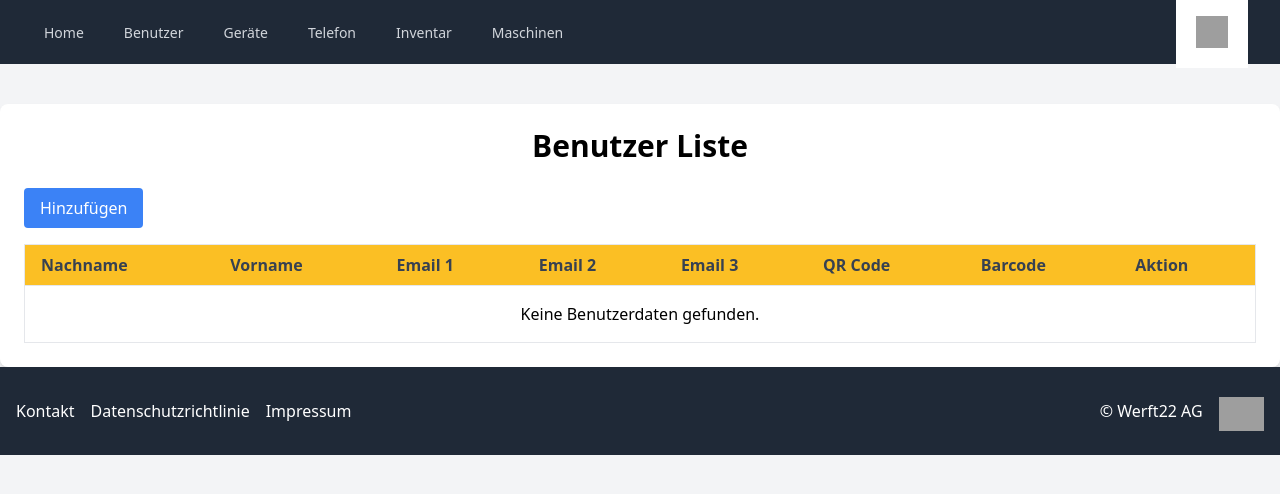
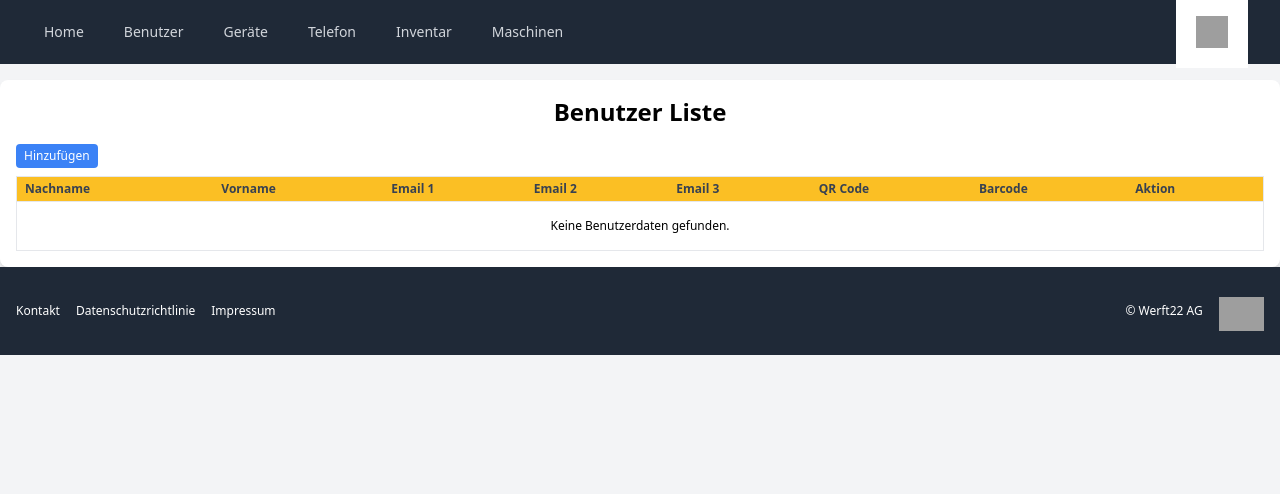
Before and after one commit to Werfter22/IPA-Vorprojekt, a PHP site: page /Users/users.php in a window 1280 px wide. Shown: the top 494 px of the page. Run offline with PHP 8.4, Linux system fonts and the light colour scheme; data that the repository does not hold is empty; some libraries are stand-ins or nearby versions; grey boxes are pictures that could not be loaded.

Commit message:
Fontend anpassung bei der Layout grösse und dem Platz  und Edit Stift anpassung

```diff
--- a/Frontend/Machines/machines.php
+++ b/Frontend/Machines/machines.php
@@ -34,13 +34,13 @@ function fetch_machines_from_api() {
 $machines = fetch_machines_from_api();
 ?>
 
-<div class="container mx-auto mt-10 p-6 bg-white shadow-md rounded-lg">
+<div class="container mx-auto mt-4 p-4 bg-white shadow-md rounded-lg">
     <h1 class="text-3xl font-bold text-center mb-6">Maschinen Liste</h1>
 
     <button class="bg-blue-500 text-white py-2 px-4 rounded hover:bg-blue-600 mb-4" onclick="window.location.href='create_machines.php'">Hinzufügen</button>
 
     <div class="overflow-x-auto">
-        <table class="min-w-full bg-white border border-gray-200 rounded-lg">
+        <table class="min-w-full bg-white border border-gray-200 rounded-lg text-xs">
             <thead class="bg-yellow-400">
                 <tr>
                     <th class="py-2 px-2 md:px-4 border-b text-left text-gray-700">Machine Liste ID</th>
--- a/Frontend/Users/users.php
+++ b/Frontend/Users/users.php
@@ -13,46 +13,42 @@
     <title>Benutzer Liste</title>
 </head>
 
-<body class="bg-gray-100 font-sans">
+<body class="bg-gray-100 font-sans text-xs">
 
 <?php
-// Include the navigation bar
 include '../Nav/nav.php';
 
-// Function to fetch user data from the API
 function fetch_users_from_api() {
-    $api_url = 'http://127.0.0.1:3000/api/users'; // URL for the users API
+    $api_url = 'http://127.0.0.1:3000/api/users';
     $response = file_get_contents($api_url);
 
     if ($response === FALSE) {
-        return []; // Return empty array on failure
+        return [];
     }
 
-    return json_decode($response, true); // Decode JSON response into an associative array
+    return json_decode($response, true);
 }
 
-// Fetch user data
 $users = fetch_users_from_api();
 ?>
 
-<div class="container mx-auto mt-10 p-6 bg-white shadow-md rounded-lg">
+<div class="container mx-auto mt-4 p-4 bg-white shadow-md rounded-lg">
+    <h1 class="text-2xl font-bold text-center mb-4">Benutzer Liste</h1>
 
-    <h1 class="text-3xl font-bold text-center mb-6">Benutzer Liste</h1>
-
-    <button class="bg-blue-500 text-white py-2 px-4 rounded hover:bg-blue-600 mb-4" onclick="window.location.href='create_users.php'">Hinzufügen</button>
+    <button class="bg-blue-500 text-white py-1 px-2 rounded hover:bg-blue-600 mb-2 text-xs" onclick="window.location.href='create_users.php'">Hinzufügen</button>
 
     <div class="overflow-x-auto">
-        <table class="min-w-full bg-white border border-gray-200 rounded-lg">
+        <table class="min-w-full bg-white border border-gray-200 rounded-lg text-xs">
             <thead class="bg-yellow-400">
                 <tr>
-                    <th class="py-2 px-2 md:px-4 border-b text-left text-gray-700">Nachname</th>
-                    <th class="py-2 px-2 md:px-4 border-b text-left text-gray-700">Vorname</th>
-                    <th class="py-2 px-2 md:px-4 border-b text-left text-gray-700">Email 1</th>
-                    <th class="py-2 px-2 md:px-4 border-b text-left text-gray-700">Email 2</th>
-                    <th class="py-2 px-2 md:px-4 border-b text-left text-gray-700">Email 3</th>
-                    <th class="py-2 px-2 md:px-4 border-b text-left text-gray-700">QR Code</th>
-                    <th class="py-2 px-2 md:px-4 border-b text-left text-gray-700">Barcode</th>
-                    <th class="py-2 px-2 md:px-4 border-b text-left text-gray-700">Aktion</th>
+                    <th class="py-1 px-2 border-b text-left text-gray-700">Nachname</th>
+                    <th class="py-1 px-2 border-b text-left text-gray-700">Vorname</th>
+                    <th class="py-1 px-2 border-b text-left text-gray-700">Email 1</th>
+                    <th class="py-1 px-2 border-b text-left text-gray-700">Email 2</th>
+                    <th class="py-1 px-2 border-b text-left text-gray-700">Email 3</th>
+                    <th class="py-1 px-2 border-b text-left text-gray-700">QR Code</th>
+                    <th class="py-1 px-2 border-b text-left text-gray-700">Barcode</th>
+                    <th class="py-1 px-2 border-b text-left text-gray-700">Aktion</th>
                 </tr>
             </thead>
             <tbody id="user-list">
@@ -62,39 +58,39 @@ $users = fetch_users_from_api();
     } else {
         foreach ($users as $user) {
             echo "<tr class='hover:bg-gray-50' id='user-{$user['user_id']}'>
-                        <td class='py-2 px-2 md:px-4 border-b'>
+                    <td class='py-1 px-2 border-b'>
                         <span class='user-lastname'>{$user['lastname']}</span>
-                            <input type='text' class='hidden user-lastname-input' value='{$user['lastname']}' />
+                        <input type='text' class='user-lastname-input hidden' value='{$user['lastname']}' />
                     </td>
-                        <td class='py-2 px-2 md:px-4 border-b'>
+                    <td class='py-1 px-2 border-b'>
                         <span class='user-firstname'>{$user['firstname']}</span>
-                            <input type='text' class='hidden user-firstname-input' value='{$user['firstname']}' />
+                        <input type='text' class='user-firstname-input hidden' value='{$user['firstname']}' />
                     </td>
-                        <td class='py-2 px-2 md:px-4 border-b'>
+                    <td class='py-1 px-2 border-b'>
                         <span class='user-email_1'>{$user['email_1']}</span>
-                            <input type='text' class='hidden user-email_1-input' value='{$user['email_1']}' />
+                        <input type='text' class='user-email_1-input hidden' value='{$user['email_1']}' />
                     </td>
-                        <td class='py-2 px-2 md:px-4 border-b'>
+                    <td class='py-1 px-2 border-b'>
                         <span class='user-email_2'>{$user['email_2']}</span>
-                            <input type='text' class='hidden user-email_2-input' value='{$user['email_2']}' />
+                        <input type='text' class='user-email_2-input hidden' value='{$user['email_2']}' />
                     </td>
-                        <td class='py-2 px-2 md:px-4 border-b'>
+                    <td class='py-1 px-2 border-b'>
                         <span class='user-email_3'>{$user['email_3']}</span>
-                            <input type='text' class='hidden user-email_3-input' value='{$user['email_3']}' />
+                        <input type='text' class='user-email_3-input hidden' value='{$user['email_3']}' />
                     </td>
-                        <td class='py-2 px-2 md:px-4 border-b'>
-                            <div class='qr-code' style='width: 60px; height: 60px;' data-qr='Name: {$user['firstname']} {$user['lastname']}, Email: {$user['email_1']}'></div>
+                    <td class='py-1 px-2 border-b'>
+                        <div class='qr-code' style='width: 40px; height: 40px;' data-qr='Name: {$user['firstname']} {$user['lastname']}, Email: {$user['email_1']}'></div>
                     </td>
-                        <td class='py-2 px-2 md:px-4 border-b'>{$user['barcode']}</td>
-                        <td class='py-2 px-2 md:px-4 border-b'>
-                            <div class='flex space-x-2'>
-                                <button class='bg-black text-white py-1 px-2 rounded hover:bg-gray-800' onclick=\"window.location.href='detail_users.php?id={$user['user_id']}'\">Ansicht</button>
-                                <a class='bg-yellow-500 text-white py-1 px-2 rounded hover:bg-yellow-600 edit-button' onclick='toggleEdit({$user['user_id']})'>
-                                    <i class='fas fa-pencil-alt' style='font-size: 30px;'></i>
+                    <td class='py-1 px-2 border-b'>{$user['barcode']}</td>
+                    <td class='py-1 px-2 border-b'>
+                        <div class='flex space-x-1'>
+                            <button class='bg-black text-white py-1 px-1 rounded hover:bg-gray-800 text-xs' onclick=\"window.location.href='detail_users.php?id={$user['user_id']}'\">Ansicht</button>
+                            <a class='bg-yellow-500 text-white py-1 px-1 rounded hover:bg-yellow-600 text-xs edit-button' onclick='toggleEdit({$user['user_id']})'>
+                                <i class='fas fa-pencil-alt'></i>
                             </a>
                              <button class='bg-yellow-500 text-white py-1 px-2 rounded hover:bg-yellow-600' onclick=\"window.location.href='edit_users.php?id={$user['user_id']}'\">Bearbeiten</button>
-                                <button class='bg-green-500 text-white py-1 px-2 rounded hover:bg-green-600 save-button hidden' onclick='saveChanges({$user['user_id']})'>Speichern</button>
-                                <button class='bg-red-500 text-white py-1 px-2 rounded hover:bg-red-600' onclick=\"if(confirm('Möchten Sie diesen Benutzer wirklich löschen?')) window.location.href='delete_users.php?id={$user['user_id']}';\">Löschen</button>
+                            <button class='bg-green-500 text-white py-1 px-1 rounded hover:bg-green-600 text-xs save-button hidden' onclick='saveChanges({$user['user_id']})'>✔️</button>
+                            <button class='bg-red-500 text-white py-1 px-1 rounded hover:bg-red-600 text-xs' onclick=\"if(confirm('Möchten Sie diesen Benutzer wirklich löschen?')) window.location.href='delete_users.php?id={$user['user_id']}';\">Löschen</button>
                         </div>
                     </td>
                 </tr>";
@@ -102,24 +98,23 @@ $users = fetch_users_from_api();
     }
     ?>
 </tbody>
+
         </table>
     </div>
 </div>
 
 <script>
-    // Generate QR codes after populating the user list
     function generateQRCodes() {
         $('.qr-code').each(function() {
-            const qrData = $(this).data('qr'); // Get the QR data from the div's data attribute
+            const qrData = $(this).data('qr');
             const qrcode = new QRCode(this, {
                 text: qrData,
-                width: 60,
-                height: 60,
+                width: 40,
+                height: 40,
             });
         });
     }
 
-    // Toggle edit mode for a user
     function toggleEdit(userId) {
         const row = $(`#user-${userId}`);
         row.find('.user-lastname, .user-firstname, .user-email_1, .user-email_2, .user-email_3').toggleClass('hidden');
@@ -128,7 +123,6 @@ $users = fetch_users_from_api();
         row.find('.save-button').toggleClass('hidden');
     }
 
-    // Save changes
     function saveChanges(userId) {
         const row = $(`#user-${userId}`);
         const updatedData = {
@@ -140,20 +134,18 @@ $users = fetch_users_from_api();
             email_3: row.find('.user-email_3-input').val(),
         };
 
-        // Send the updated data to the API
         $.ajax({
             type: "PUT",
             url: `http://127.0.0.1:3000/api/users/${userId}`,
             data: JSON.stringify(updatedData),
             contentType: "application/json",
             success: function() {
-                // Update the displayed values
                 row.find('.user-lastname').text(updatedData.lastname);
                 row.find('.user-firstname').text(updatedData.firstname);
                 row.find('.user-email_1').text(updatedData.email_1);
                 row.find('.user-email_2').text(updatedData.email_2);
                 row.find('.user-email_3').text(updatedData.email_3);
-                toggleEdit(userId); // Exit edit mode
+                toggleEdit(userId);
                 alert('Benutzerdaten erfolgreich aktualisiert.');
             },
             error: function() {
@@ -163,12 +155,11 @@ $users = fetch_users_from_api();
     }
 
     $(document).ready(function() {
-        generateQRCodes(); // Call QR code generation on document ready
+        generateQRCodes();
     });
 </script>
 
 <?php
-// Include the footer
 include '../Footer/footer.php';
 ?>
 
```
Also changed, not shown: Frontend/Devices/devices.php (+6 -4 lines), Frontend/Phones/phones.php (+99 -90 lines). Lines whose indentation alone changed are shown as unchanged.
